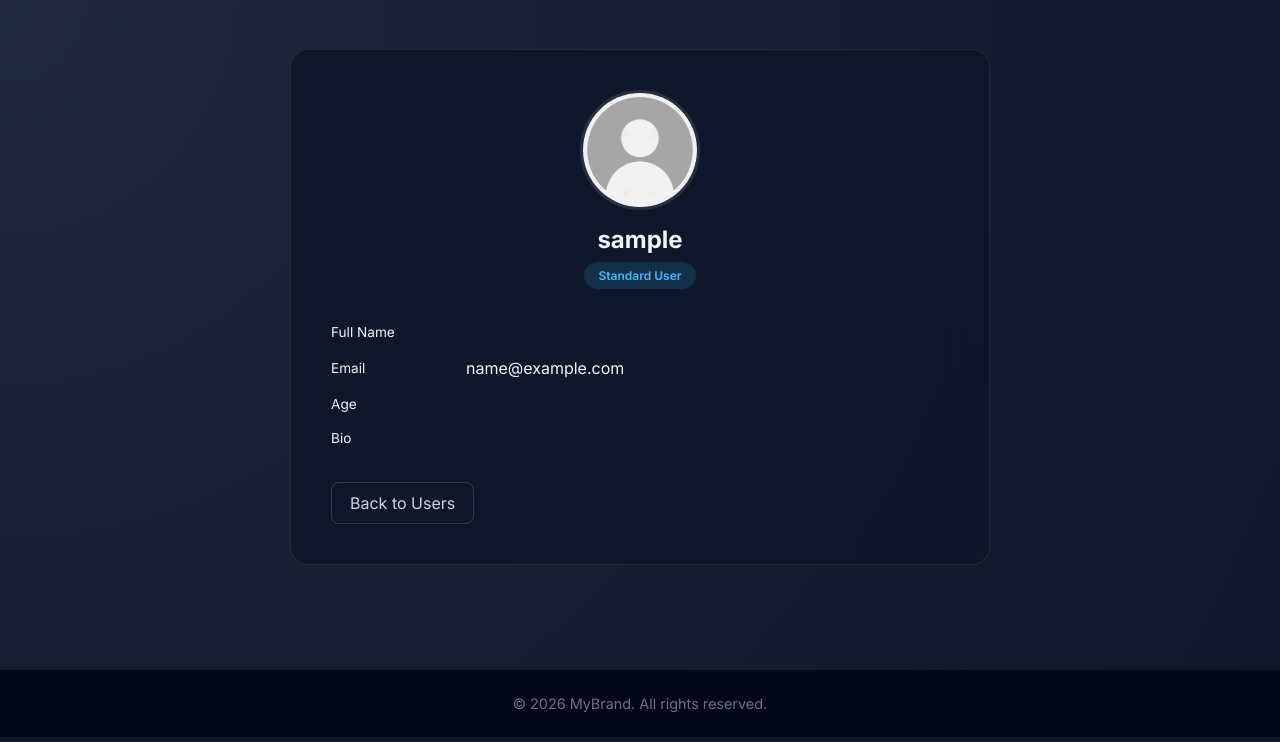
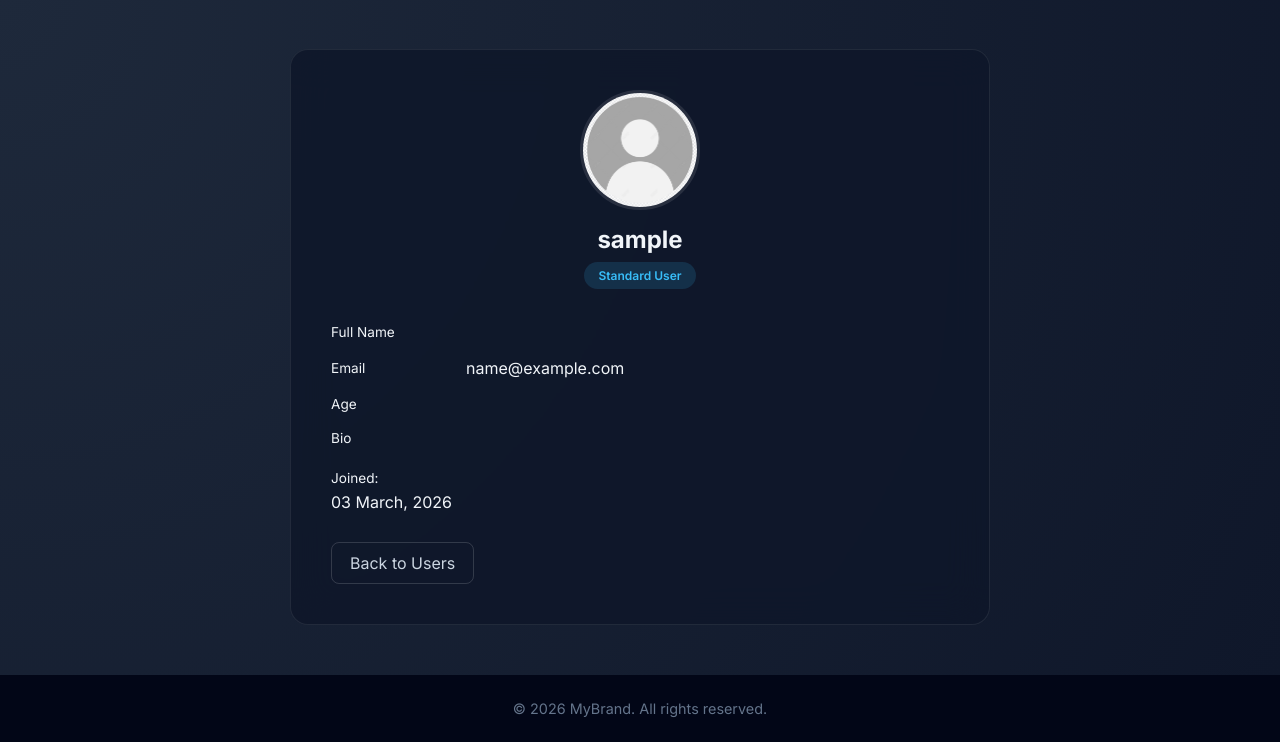
Before and after one commit to mateuszral/flask-learn, a Flask app: page /profile in a window 1280 px wide. Shown: the part 63-805 px from the top of the page. Run offline with Flask 3, Linux system fonts and the light colour scheme; the visitor is signed in with stand-in values (Sample User, id 1).

Commit message:
feat: show joined at in profile view

```diff
--- a/app/templates/profile.html
+++ b/app/templates/profile.html
@@ -55,6 +55,11 @@
                     <p>{{ user.user_info.bio }}</p>
                 </div>
 
+                <div class="info-column">
+                    <span class="info-label">Joined:</span>
+                    <span>{{ user.joined_at.strftime('%d %B, %Y') }}</span>
+                </div>
+
             </div>
 
             <div class="profile-actions">
```
